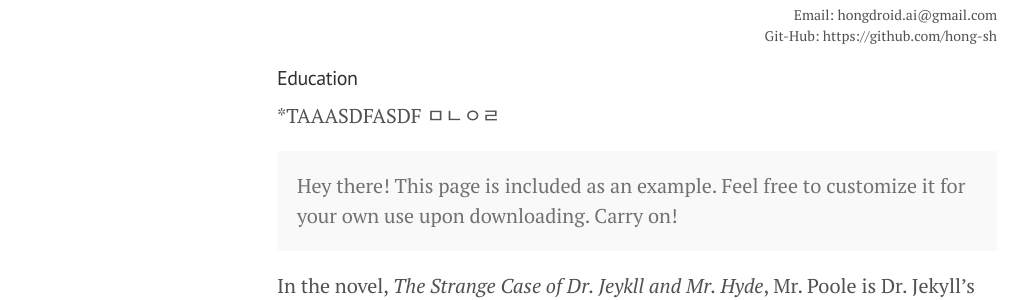
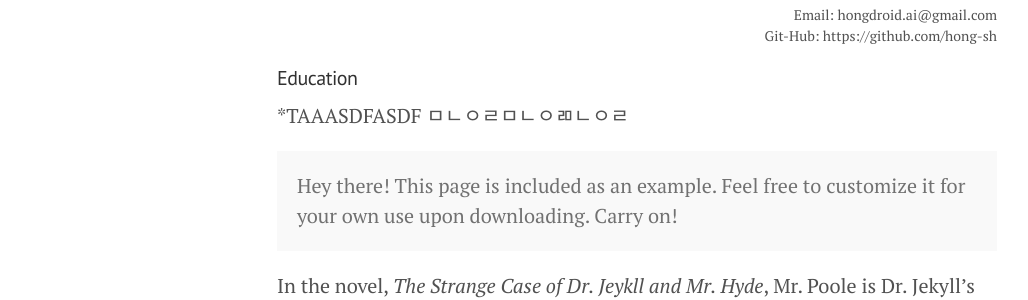
Before and after one commit to hong-sh/hong-sh.github.io, a Jekyll site: the page built from about.md, in a window 1280 px wide. Shown: the part 278-578 px from the top of the page, without its empty margins (3-1031 px from the left). Built offline with Jekyll 4.4.1, drawn with Linux system fonts in a browser that asks for light colours.

Commit message:
markdown update

```diff
--- a/about.md
+++ b/about.md
@@ -9,7 +8,7 @@ encoding: "utf8"
 <br>Git-Hub: https://github.com/hong-sh</p>
 
 #### Education
-*TAAASDFASDF ㅁㄴㅇㄹ
+*TAAASDFASDF ㅁㄴㅇㄹㅁㄴㅇㄻㄴㅇㄹ
 
 <p class="message">
   Hey there! This page is included as an example. Feel free to customize it for your own use upon downloading. Carry on!
```
Also changed, not shown: other parts of about.md (+0 -1 lines).
